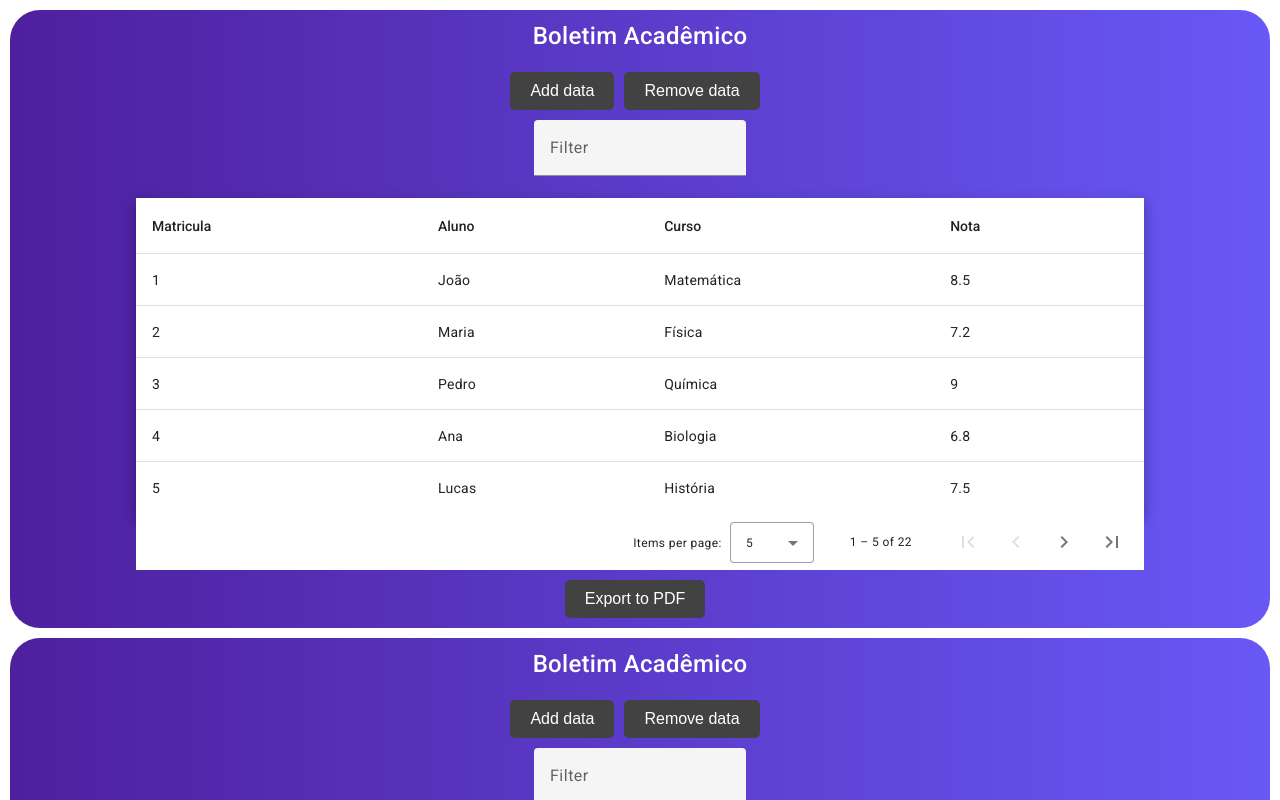
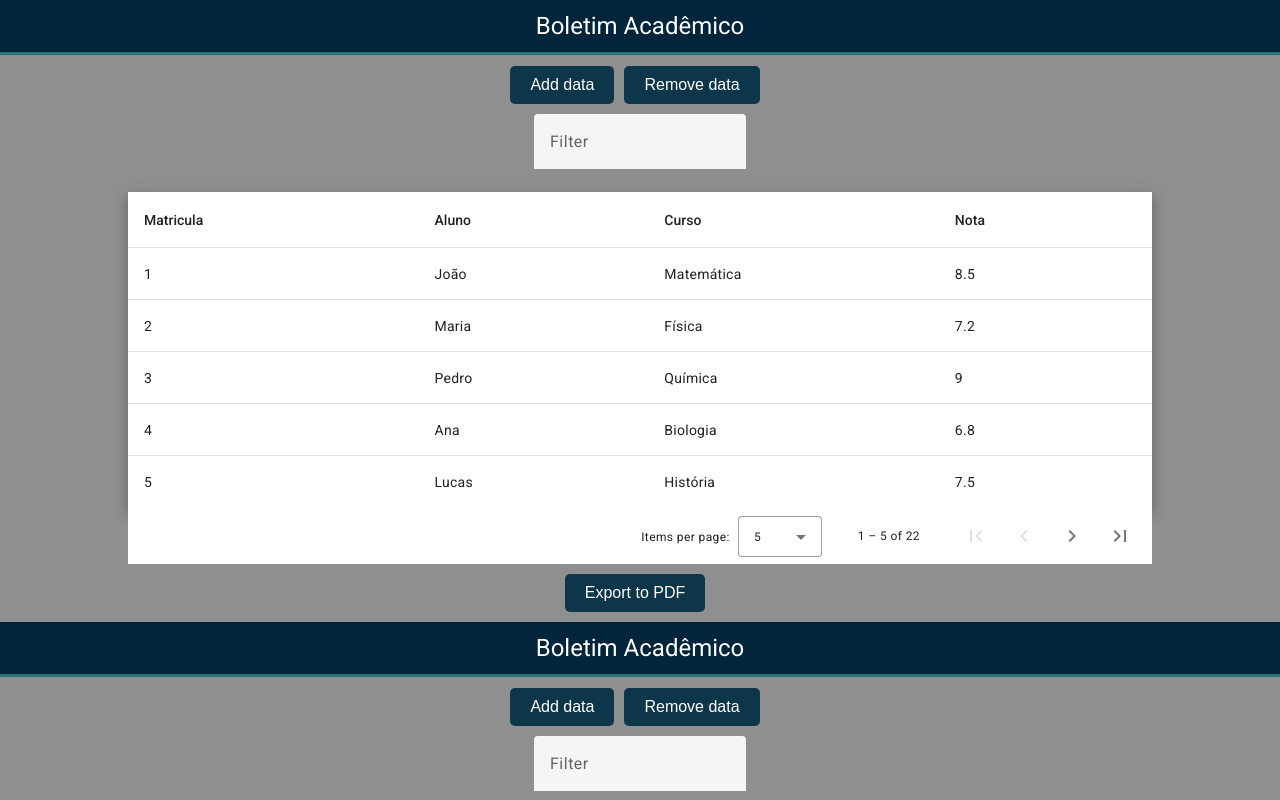
Before and after one commit to CarolCamposDev/desafioMatTable, an Angular app: page /tabela in a window 1280 px wide. Shown: the top 800 px of the page. Built offline with nearby package versions, Linux system fonts and the light colour scheme.

Commit message:
Adicionar cabeçalho e alterações de estilo

```diff
--- a/src/app/tabela/tabela.component.css
+++ b/src/app/tabela/tabela.component.css
@@ -1,25 +1,36 @@
 .table-container {
-  background: rgb(95, 94, 98);
-  background: linear-gradient(90deg, rgba(78,32,158,1) 0%, rgba(104,88,246,1) 100%);
-  border-radius: 30px;
   display: flex;
   flex-direction: column;
   align-items: center;
   justify-content: center;
-  text-align: center; /* Centraliza o conteúdo horizontalmente */
-  margin: 10px; /* Espaçamento em torno do container */
+  text-align: center;
+  margin-top: 1px;
 }
 
-h2 {
+.navbar {
+  background-color: #02253c;
+  color: white;
+  padding: 10px 0;
+  text-align: center;
+}
+
+.navbar-title {
   font-size: 24px;
-  margin-bottom: 10px;
-  color: #fff;
-  margin-top: 10px;
+  margin: 0;
+}
+
+.line {
+  border-top: 3px solid #26757c;
 }
 
 .tabela {
   width: 80%;
-  margin: 0 auto; /* Isso centralizará a tabela horizontalmente */
+  margin: 0 auto;
+}
+
+.mat-header-row {
+  background-color: #5d5b5b;
+  font-weight: bold;
 }
 
 mat-paginator {
@@ -31,9 +42,8 @@ mat-paginator {
   align-items: end;
 }
 
-/* Estilo para os botões */
 .demo-button {
-  background-color: #424242;
+  background-color: #0e364a;
   color: #fff;
   padding: 10px 20px;
   border: none;
@@ -45,18 +55,17 @@ mat-paginator {
   margin-top: 10px;
 }
 
-/* Estilizar botão desativado */
+
 .demo-button:disabled {
-  background-color: #ccc; /* Cor de fundo cinza para botão desativado */
-  cursor: not-allowed; /* Cursor de não permitido para botão desativado */
+  background-color: #ccc;
+  cursor: not-allowed;
 }
 
-/* Efeito de hover para botões */
+
 .demo-button:hover {
-  background-color: #727578; /* Cor de fundo mais escura ao passar o mouse */
+  background-color: #727578;
 }
 
-/* Adicione uma classe para realçar a linha selecionada */
 .selected-row {
   background-color: #a8a8a8;
   cursor: pointer;
--- a/src/app/tabela/tabela.component.html
+++ b/src/app/tabela/tabela.component.html
@@ -1,5 +1,10 @@
+<nav class="navbar">
+  <div class="navbar-container">
+    <h1 class="navbar-title">Boletim Acadêmico</h1>
+  </div>
+</nav>
+<div class="line"></div>
 <div class="table-container">
-  <h2>Boletim Acadêmico</h2>
   <div class="demo-button-container">
     <button mat-raised-button (click)="addData()" class="demo-button">
       Add data
@@ -20,9 +25,8 @@
   </div>
   <div class="tabela" #matTable>
     <table mat-table #matTable [dataSource]="dataSource" class="mat-elevation-z8 demo-table" matSort>
-      <!-- Id Column -->
       <ng-container matColumnDef="matricula">
-        <th mat-header-cell *matHeaderCellDef mat-sort-header>Matricula</th>
+        <th mat-header-cell *matHeaderCellDef mat-sort-header >Matricula</th>
         <td mat-cell *matCellDef="let element">{{element.matricula}}</td>
       </ng-container>
 
@@ -59,9 +63,6 @@
           (mouseenter)="onRowHover(i)"
           (mouseleave)="onRowHover(-1)">
       </tr>
-
-
-
       <tr mat-header-row *matHeaderRowDef="displayedColumns"></tr>
     </table>
   </div>
@@ -70,6 +71,4 @@
   <button mat-raised-button (click)="exportToPDF()" class="demo-button">
   Export to PDF
   </button>
-
-
 </div>
--- a/src/app/tabela/tabela.component.ts
+++ b/src/app/tabela/tabela.component.ts
@@ -54,10 +54,10 @@ const ELEMENT_DATA: StudentData[] = [
   imports: [MatFormFieldModule, MatInputModule, MatTableModule, MatSortModule, MatPaginatorModule],
 })
 export class TabelaComponent  {
-  selectedRowIndex: number = -1; // Inicialmente, nenhum índice de linha está selecionado
-    onRowHover(index: number) {
-    // Define o índice da linha quando o mouse entra ou sai da linha
-    this.selectedRowIndex = index;
+  selectedRowIndex: number = -1;
+  onRowHover(index: number) {
+  // Define o índice da linha quando o mouse entra ou sai da linha
+  this.selectedRowIndex = index;
   }
 
   displayedColumns: string[] = ['matricula', 'aluno', 'curso', 'nota'];
@@ -68,7 +68,7 @@ export class TabelaComponent  {
   @ViewChild(MatPaginator) paginator: MatPaginator;
   @ViewChild(MatSort) sort: MatSort;
 
-  constructor(private dialog: MatDialog) { // Injete o MatDialog no construtor
+  constructor(private dialog: MatDialog) {
   }
 
   ngAfterViewInit() {
@@ -128,7 +128,7 @@ export class TabelaComponent  {
       data: aluno,
     });
 
-    // Defina o índice da linha selecionada para o índice da linha clicada
+    // Define o índice da linha selecionada para o índice da linha clicada
     this.selectedRowIndex = this.dataSource.data.indexOf(aluno);
   }
 
--- a/src/index.html
+++ b/src/index.html
@@ -2,7 +2,7 @@
 <html lang="en">
 <head>
   <meta charset="utf-8">
-  <title>DesafioMatTable</title>
+  <title>Boletim Acadêmico</title>
   <base href="/">
   <meta name="viewport" content="width=device-width, initial-scale=1">
   <link rel="icon" type="image/x-icon" href="favicon.ico">
--- a/src/styles.css
+++ b/src/styles.css
@@ -2,5 +2,6 @@
 @import '~@angular/material/prebuilt-themes/indigo-pink.css';
 
 
-html, body { height: 100%; }
+html, body { height: 100%; background: rgb(143, 143, 143);
+;}
 body { margin: 0; font-family: Roboto, "Helvetica Neue", sans-serif; }
```
